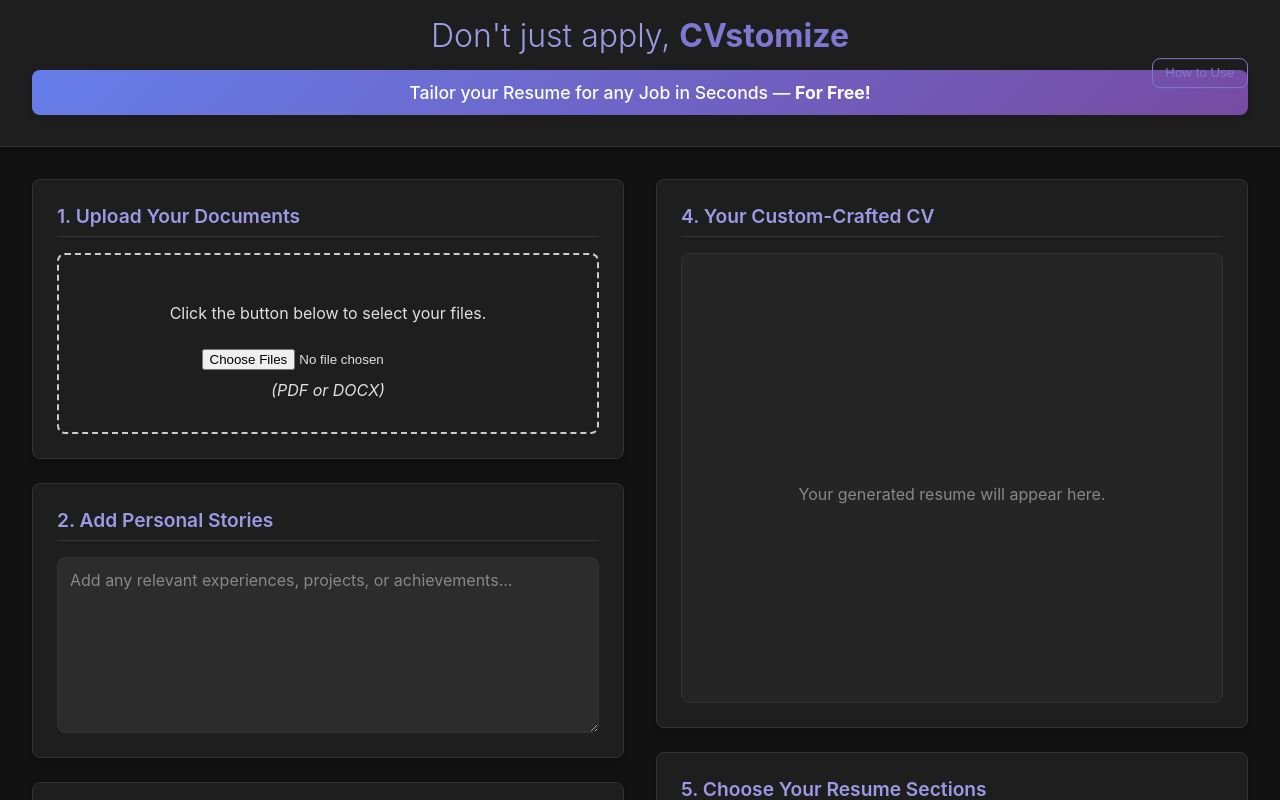
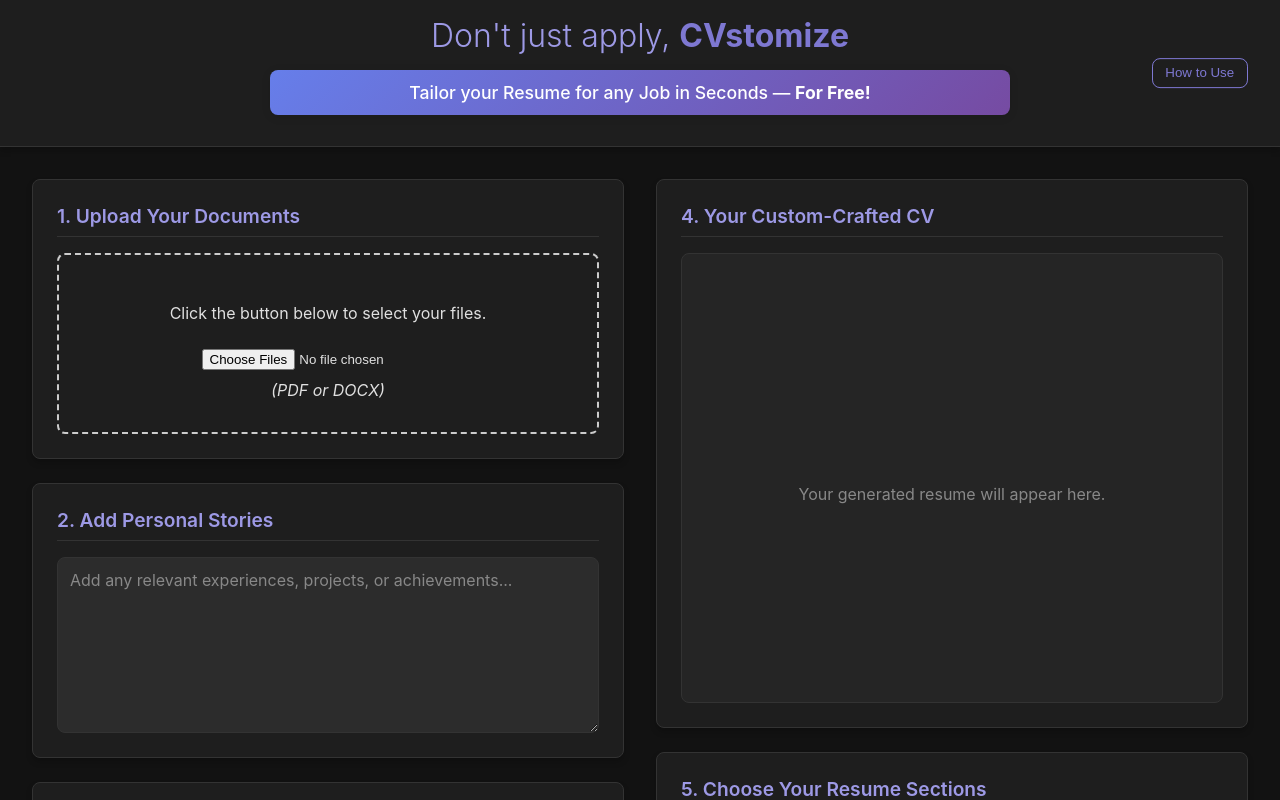
Before and after one commit to wyofalcon/cvstomize, a React (Create React App) app: page / in a window 1280 px wide. Shown: the top 800 px of the page. Built offline with nearby package versions, Linux system fonts and the light colour scheme.

Commit message:
style: center banner and set max-width

```diff
--- a/src/App.css
+++ b/src/App.css
@@ -356,9 +356,11 @@ textarea::placeholder { color: #888; }
   background: linear-gradient(135deg, #667eea 0%, #764ba2 100%);
   color: white;
   padding: 12px 20px;
-  margin: 15px 0;
+  margin: 15px auto;
   border-radius: 8px;
   box-shadow: 0 2px 10px rgba(0, 0, 0, 0.1);
+  width: 80%;
+  max-width: 700px;
 }
 
 .banner p {
```
